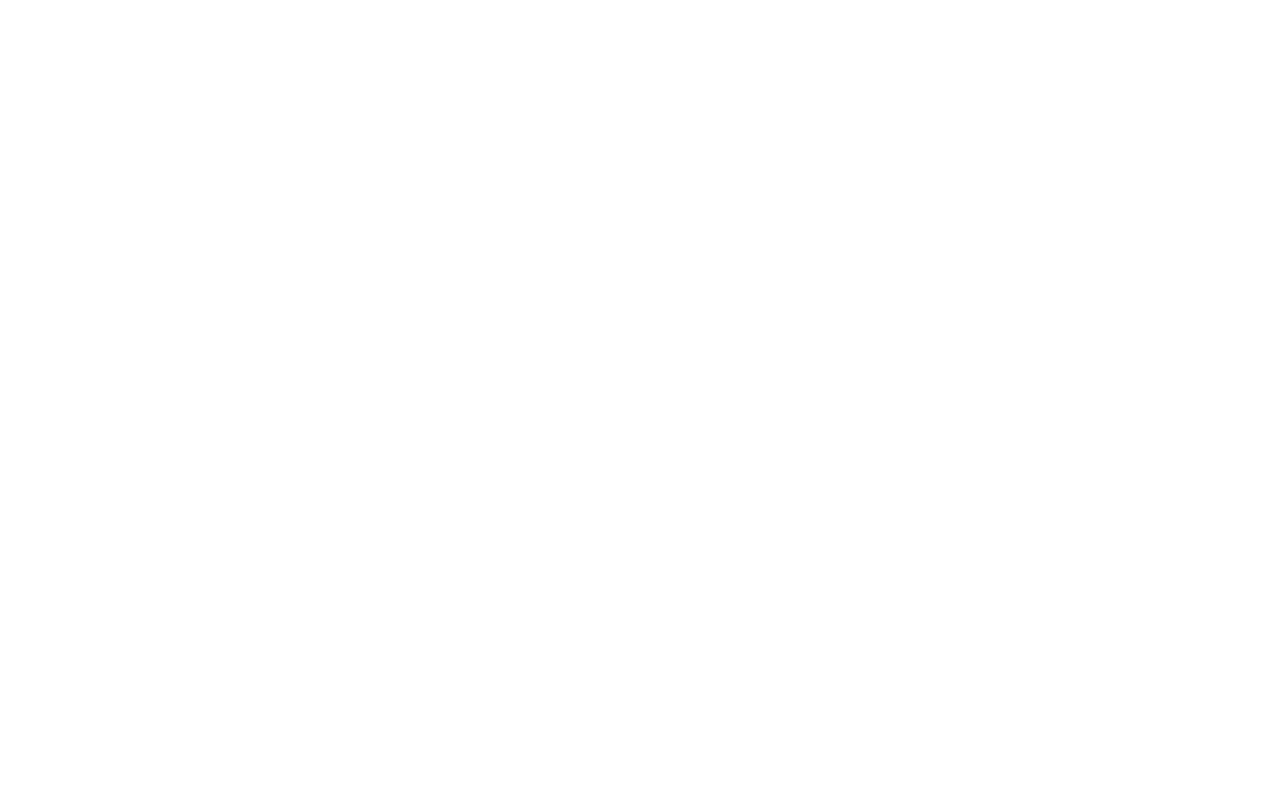
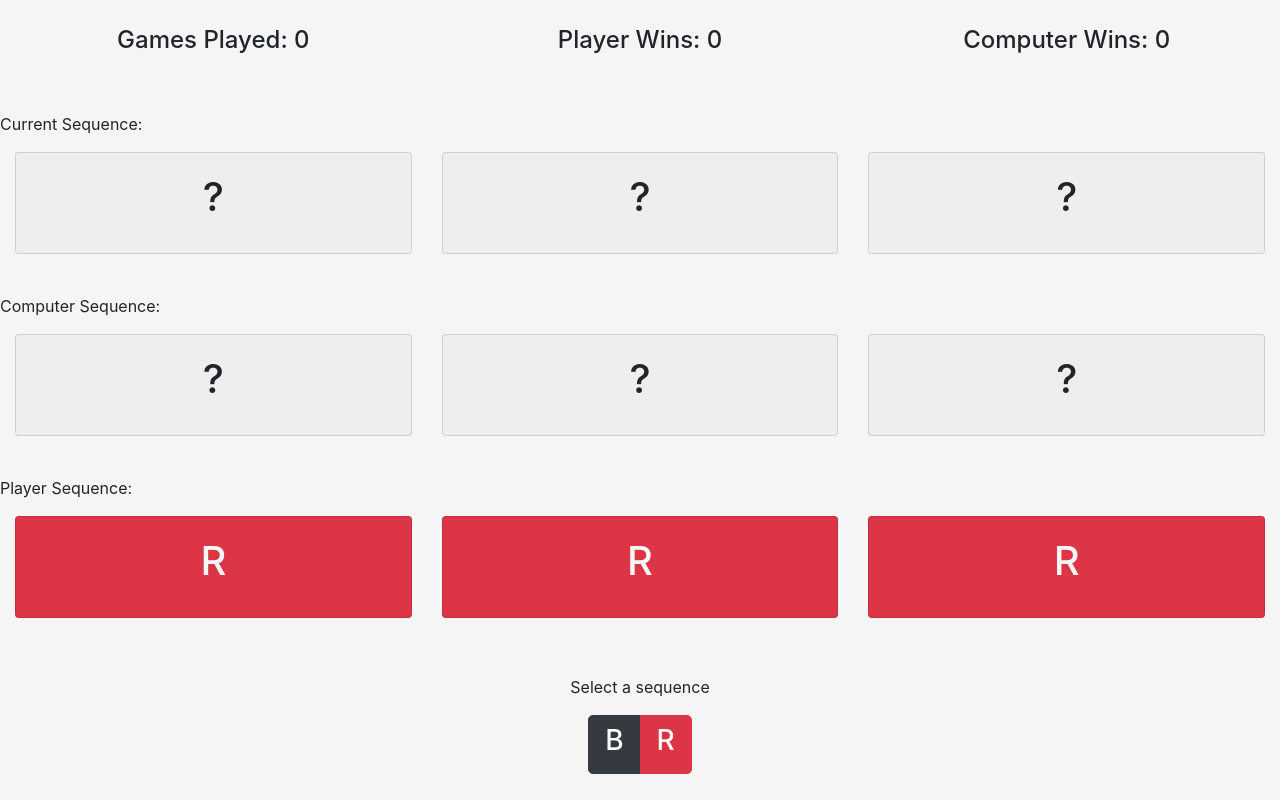
Before and after one commit to nat236919/curiosity-jar, a Nuxt app in the folder TheHumbleNishiyamaRandomnessGame/game-ui/: page /game in a window 1280 px wide. Before the commit this address had no page. Built offline with nearby package versions, Linux system fonts and the light colour scheme.

Commit message:
feat: create template and Card component (#4)

```diff
--- /dev/null
+++ b/TheHumbleNishiyamaRandomnessGame/game-ui/components/Card.vue
@@ -0,0 +1,56 @@
+<template>
+  <b-card class="card mb-4" :class="classColorName">
+    <b-card-title>
+      <h1>{{ cardTitle }}</h1>
+    </b-card-title>
+  </b-card>
+</template>
+
+<script>
+export default {
+  name: "Card",
+  props: {
+    color: {
+      type: String,
+      default: "",
+    },
+  },
+  computed: {
+    colorName() {
+      let colorName = null;
+      if (this.color === "r") colorName = "red";
+      else if (this.color === "b") colorName = "black";
+      return colorName;
+    },
+    classColorName() {
+      return `card ${this.colorName}`;
+    },
+    cardTitle() {
+      let title = "?";
+      if (this.color === "r") {
+        title = "R";
+      } else if (this.color === "b") {
+        title = "B";
+      }
+      return title;
+    },
+  },
+};
+</script>
+
+<style scoped>
+.card {
+  background-color: #eeeeee;
+  text-align: center;
+}
+
+.black {
+  background-color: #343a40;
+  color: #f7f7f7;
+}
+
+.red {
+  background-color: #dc3545;
+  color: #f7f7f7;
+}
+</style>
--- /dev/null
+++ b/TheHumbleNishiyamaRandomnessGame/game-ui/layouts/default.vue
@@ -0,0 +1,11 @@
+<template>
+  <div class="main-theme">
+    <Nuxt />
+  </div>
+</template>
+
+<style scoped>
+.main-theme {
+  background-color: #f5f5f5;
+}
+</style>
--- /dev/null
+++ b/TheHumbleNishiyamaRandomnessGame/game-ui/pages/game.vue
@@ -0,0 +1,117 @@
+<template>
+  <b-overlay :show="loading" rounded="sm">
+    <b-container class="game" fluid>
+      <!-- Stats -->
+      <b-row class="text-center">
+        <b-col>
+          <h4>Games Played: {{ stats.totalGames }}</h4></b-col
+        >
+        <b-col>
+          <h4>Player Wins: {{ stats.playerWins }}</h4></b-col
+        >
+        <b-col>
+          <h4>Computer Wins: {{ stats.computerWins }}</h4></b-col
+        >
+      </b-row>
+
+      <hr />
+
+      <!-- Current Sequence -->
+      <div class="sequence-container">
+        <b-row>
+          <p>Current Sequence:</p>
+        </b-row>
+        <b-row>
+          <b-col v-for="i in 3" :key="i">
+            <Card />
+          </b-col>
+        </b-row>
+      </div>
+      <!-- Computer Sequence -->
+      <div class="sequence-container">
+        <b-row>
+          <p>Computer Sequence:</p>
+        </b-row>
+        <b-row>
+          <b-col v-for="i in 3" :key="i">
+            <Card />
+          </b-col>
+        </b-row>
+      </div>
+      <!-- Player Sequence -->
+      <div class="sequence-container">
+        <b-row>
+          <p>Player Sequence:</p>
+        </b-row>
+        <b-row>
+          <b-col v-for="i in 3" :key="i">
+            <Card color="r" />
+          </b-col>
+        </b-row>
+      </div>
+
+      <hr />
+
+      <!-- Selection -->
+      <div class="sequence-selection-container">
+        <b-row>
+          <b-col>
+            <p>Select a sequence</p>
+          </b-col>
+        </b-row>
+        <b-row>
+          <b-col>
+            <b-button-group size="lg">
+              <b-button variant="dark" @click="">
+                <h3>B</h3>
+              </b-button>
+              <b-button variant="danger" @click="">
+                <h3>R</h3>
+              </b-button>
+            </b-button-group>
+          </b-col>
+        </b-row>
+      </div>
+    </b-container>
+  </b-overlay>
+</template>
+
+<script>
+export default {
+  name: "Game",
+  computed: {
+    stats() {
+      return {
+        totalGames: this.$store.state.totalGames,
+        playerWins: this.$store.state.playerWins,
+        computerWins: this.$store.state.computerWins,
+      };
+    },
+  },
+  data() {
+    return {
+      loading: false,
+      gameInProgress: false,
+      playerSequence: [],
+      computerSequence: [],
+    };
+  },
+};
+</script>
+
+<style scoped>
+.game {
+  min-height: 100vh;
+  display: flex;
+  flex-direction: column;
+  justify-content: center;
+}
+
+.sequence-container {
+  margin-top: 1rem;
+}
+
+.sequence-selection-container {
+  text-align: center;
+}
+</style>
--- /dev/null
+++ b/TheHumbleNishiyamaRandomnessGame/game-ui/pages/how-to-play.vue
@@ -0,0 +1,43 @@
+<template>
+  <div class="how-to-play">
+    <b-row class="text-center">
+      <b-col>
+        Two players play the game using an ordinary deck of cards. The cards
+        will be dealt out in a row, one after another. Before the dealing
+        begins, each player claims an ordered sequence of colors that might turn
+        up, for example “red black red” (RBR) or “black red red” (BRR). As the
+        cards are dealt, if three successive cards turn up in one of these
+        sequences, the player who claimed it gets to collect those three cards
+        as a trick, and the dealing continues. When all 52 cards have been
+        dealt, the player who has collected the most tricks wins. (In a typical
+        game, 7 to 9 tricks are won.)
+      </b-col>
+    </b-row>
+    <b-row>
+      <b-col>
+        <b-button class="back-home-btn" variant="outline-primary" href="/">
+          < Back to home
+        </b-button>
+      </b-col>
+    </b-row>
+  </div>
+</template>
+
+<script>
+export default {};
+</script>
+
+<style scoped>
+.how-to-play {
+  min-height: 100vh;
+  display: flex;
+  flex-direction: column;
+  justify-content: center;
+  align-items: center;
+  padding: 50px;
+}
+
+.back-home-btn {
+  margin-top: 50px;
+}
+</style>
--- a/TheHumbleNishiyamaRandomnessGame/game-ui/pages/index.vue
+++ b/TheHumbleNishiyamaRandomnessGame/game-ui/pages/index.vue
@@ -1,6 +1,6 @@
 <template>
   <b-overlay :show="loading" rounded="sm">
-    <b-container fluid>
+    <b-container class="index" fluid>
       <b-row class="text-center">
         <b-col>
           <h1>{{ title }}</h1>
@@ -9,16 +9,8 @@
       <b-row class="text-center">
         <b-col>
           <b-button variant="info" @click="startGame">Play</b-button>
-          <b-button variant="light">How to play</b-button>
+          <b-button variant="outline-dark" @click="goToHowToPlay">How to play</b-button>
         </b-col>
-      </b-row>
-      <b-row class="text-center">
-        <b-col> Games Played: {{ stats.totalGames }} </b-col>
-        <b-col> Player Wins: {{ stats.playerWins }} </b-col>
-        <b-col> Computer Wins: {{ stats.computerWins }} </b-col>
-      </b-row>
-      <b-row class="text-center" v-if="gameInProgress">
-        <b-col> Game In Progress... </b-col>
       </b-row>
     </b-container>
   </b-overlay>
@@ -30,21 +22,11 @@
   data() {
     return {
       loading: false,
-      gameInProgress: false,
-      playerSequence: [],
-      computerSequence: [],
     };
   },
   computed: {
     title() {
       return this.$store.state.title;
-    },
-    stats() {
-      return {
-        totalGames: this.$store.state.totalGames,
-        playerWins: this.$store.state.playerWins,
-        computerWins: this.$store.state.computerWins,
-      };
     },
   },
   methods: {
@@ -52,10 +34,22 @@
       this.loading = true;
       setTimeout(() => {
         this.loading = false;
-        this.gameInProgress = true;
-        console.log("start game");
+        this.$router.push("/game");
       }, 1000);
+    },
+    goToHowToPlay() {
+      this.$router.push("/how-to-play");
     },
   },
 };
 </script>
+
+<style scoped>
+.index {
+  min-height: 100vh;
+  display: flex;
+  flex-direction: column;
+  justify-content: center;
+  align-items: center;
+}
+</style>
```
